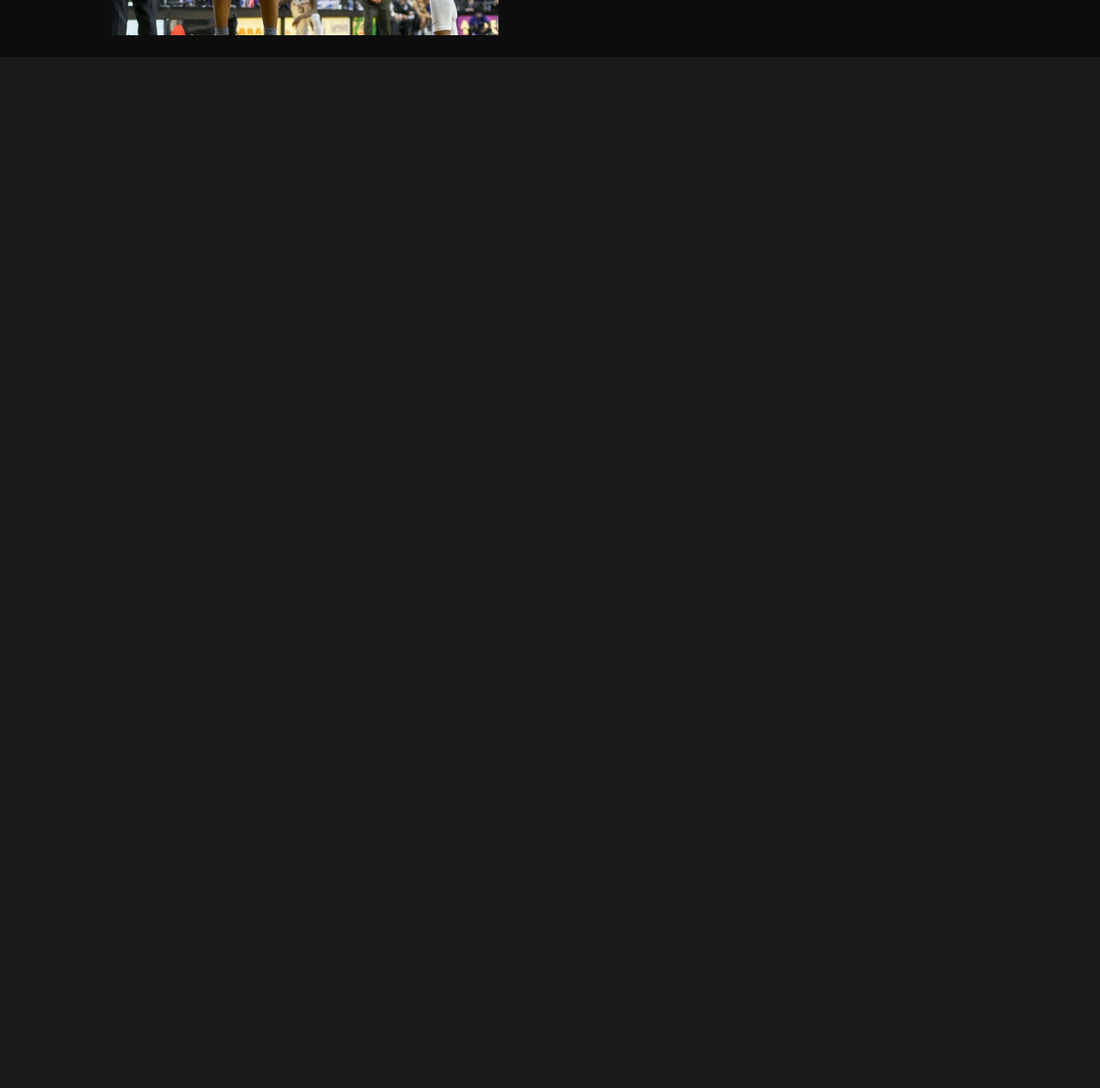
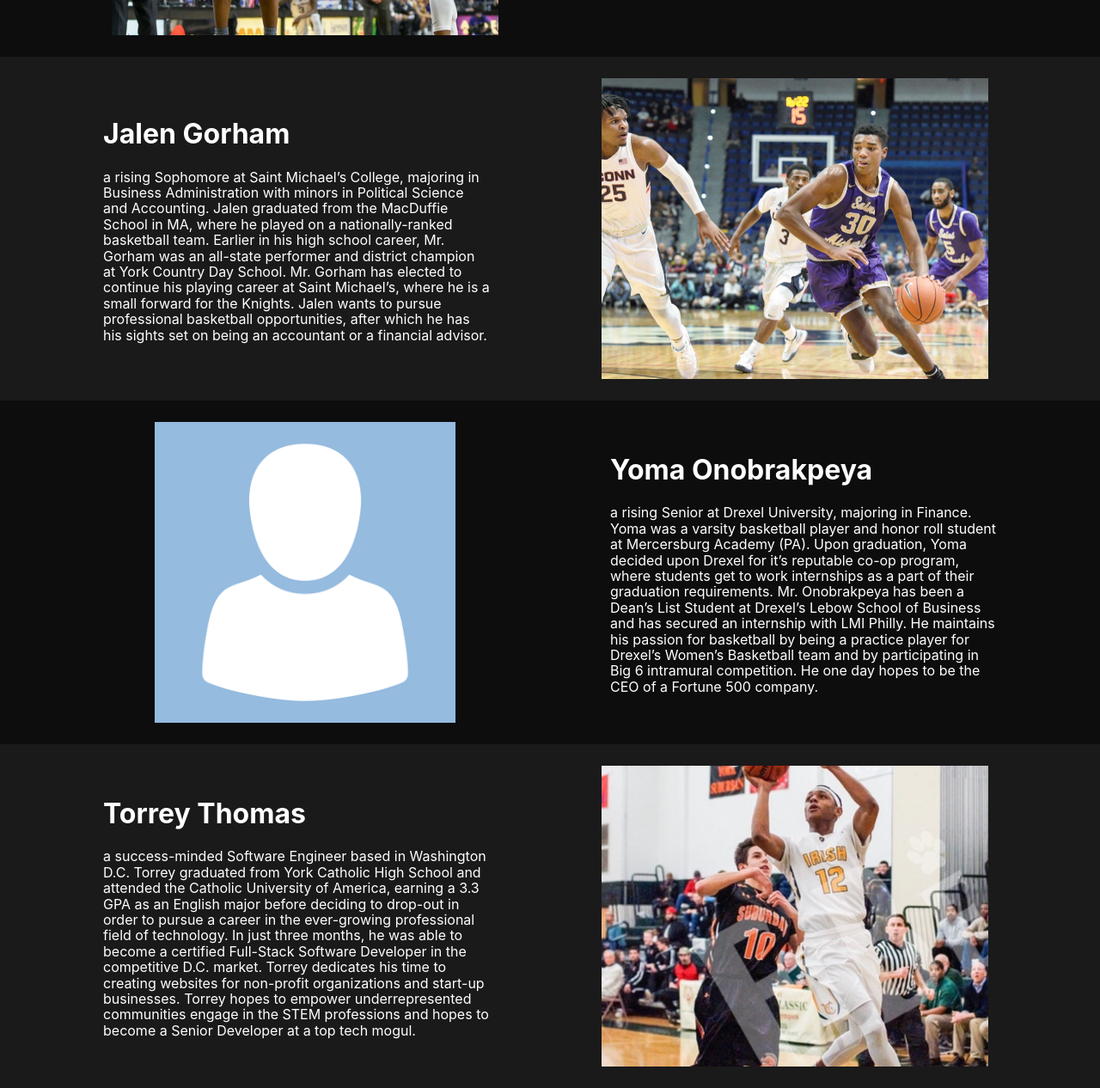
Before and after one commit to torreythomas/SMG, a React app in the folder smg/: page /WWA in a window 1280 px wide. Shown: the part 1934-3200 px from the top of the page at 86% size. Before the commit the page ends 2000 px from the top, so only its background shows below. Built offline with nearby package versions, Linux system fonts and the light colour scheme.

Commit message:
finished uploading the personal descriptions

```diff
--- a/smg/src/WWA/WWA.css
+++ b/smg/src/WWA/WWA.css
@@ -63,3 +63,44 @@
   padding: 10px;
   justify-self: flex-end;
 }
+
+
+.flex-image-4 {
+  background: url(../images/jalen.JPG) no-repeat center center;
+  -webkit-background-size: cover;
+  -moz-background-size: cover;
+  -o-background-size: cover;
+  background-size: cover;
+  width: 450px;
+  height: 350px;
+  margin: 10px;
+  padding: 10px;
+  justify-self: flex-end;
+}
+
+
+.flex-image-5 {
+  background: url(../images/avatar.webp) no-repeat center center;
+  -webkit-background-size: cover;
+  -moz-background-size: cover;
+  -o-background-size: cover;
+  background-size: contain;
+  width: 450px;
+  height: 350px;
+  margin: 10px;
+  padding: 10px;
+  justify-self: flex-end;
+}
+
+.flex-image-6 {
+  background: url(../images/ychoopin.jpg) no-repeat center center;
+  -webkit-background-size: cover;
+  -moz-background-size: cover;
+  -o-background-size: cover;
+  background-size: cover;
+  width: 450px;
+  height: 350px;
+  margin: 10px;
+  padding: 10px;
+  justify-self: flex-end;
+}
--- a/smg/src/WWA/WWA.js
+++ b/smg/src/WWA/WWA.js
@@ -35,12 +35,40 @@ return(
      </div>
      <div className="WWA-person-description">
 <h1 className="wwa-personal-header"> Melik Martin </h1>
-<p className="wwa-personal-description"> a rising Senior at Monmouth University, majoring in Business Marketing. Melik graduated from York Catholic High School, where he played Varsity Basketball and was an all-county and all-district performer. Melik chose to continue his athletic career with the Monmouth Hawks, after mulling over a myriad of scholarship offers. Melik is extremely passionate about community service, marketing, and basketball. After a professional basketball career, Melik wants to run his own business and be a philanthropist.   </p>
+<p className="wwa-personal-description">  a rising Senior at Monmouth University, majoring in Business Marketing. Melik graduated from York Catholic High School, where he played Varsity Basketball and was an all-county and all-district performer. Melik chose to continue his athletic career with the Monmouth Hawks, after mulling over a myriad of scholarship offers. Melik is extremely passionate about community service, marketing, and basketball. After a professional basketball career, Melik wants to run his own business and be a philanthropist.   </p>
+     </div>
+   </div>
+
+   <div className="flex-row2">
+     <div className="flex-image-4">
+     </div>
+     <div className="WWA-person-description">
+<h1 className="wwa-personal-header"> Jalen Gorham </h1>
+<p className="wwa-personal-description"> a rising Sophomore at Saint Michael’s College, majoring in Business Administration with minors in Political Science and Accounting. Jalen graduated from the MacDuffie School in MA, where he played on a nationally-ranked basketball team. Earlier in his high school career, Mr. Gorham was an all-state performer and district champion at York Country Day School. Mr. Gorham has elected to continue his playing career at Saint Michael’s, where he is a small forward for the Knights. Jalen wants to pursue professional basketball opportunities, after which he has his sights set on being an accountant or a financial advisor.
+  </p>
      </div>
    </div>
 
 
+   <div className="flex-row">
+     <div className="flex-image-5">
+     </div>
+     <div className="WWA-person-description">
+<h1 className="wwa-personal-header"> Yoma Onobrakpeya </h1>
+<p className="wwa-personal-description">  a rising Senior at Drexel University, majoring in Finance. Yoma was a varsity basketball player and honor roll student at Mercersburg Academy (PA). Upon graduation, Yoma decided upon Drexel for it’s reputable co-op program, where students get to work internships as a part of their graduation requirements. Mr. Onobrakpeya has been a Dean’s List Student at Drexel’s Lebow School of Business and has secured an internship with LMI Philly. He maintains his passion for basketball by being a practice player for Drexel’s Women’s Basketball team and by participating in Big 6 intramural competition. He one day hopes to be the CEO of a Fortune 500 company.   </p>
+     </div>
+   </div>
 
+
+   <div className="flex-row2">
+     <div className="flex-image-6">
+     </div>
+     <div className="WWA-person-description">
+<h1 className="wwa-personal-header"> Torrey Thomas </h1>
+<p className="wwa-personal-description">  a success-minded Software Engineer based in Washington D.C. Torrey graduated from York Catholic High School and attended the Catholic University of America, earning a 3.3 GPA as an English major before deciding to drop-out in order to pursue a career in the ever-growing professional field of technology. In just three months, he was able to become a certified Full-Stack Software Developer in the competitive D.C. market. Torrey dedicates his time to creating websites for non-profit organizations and start-up businesses.
+ Torrey hopes to empower underrepresented communities engage in the STEM professions and hopes to become a Senior Developer at a top tech mogul. </p>
+     </div>
+   </div>
 </div>
 )
 
```
Also changed, not shown: smg/src/images/avatar.webp (added), smg/src/images/download.jpg (added), smg/src/images/torreyhoopin.JPG (added), smg/src/images/ychoopin.jpg (added).
